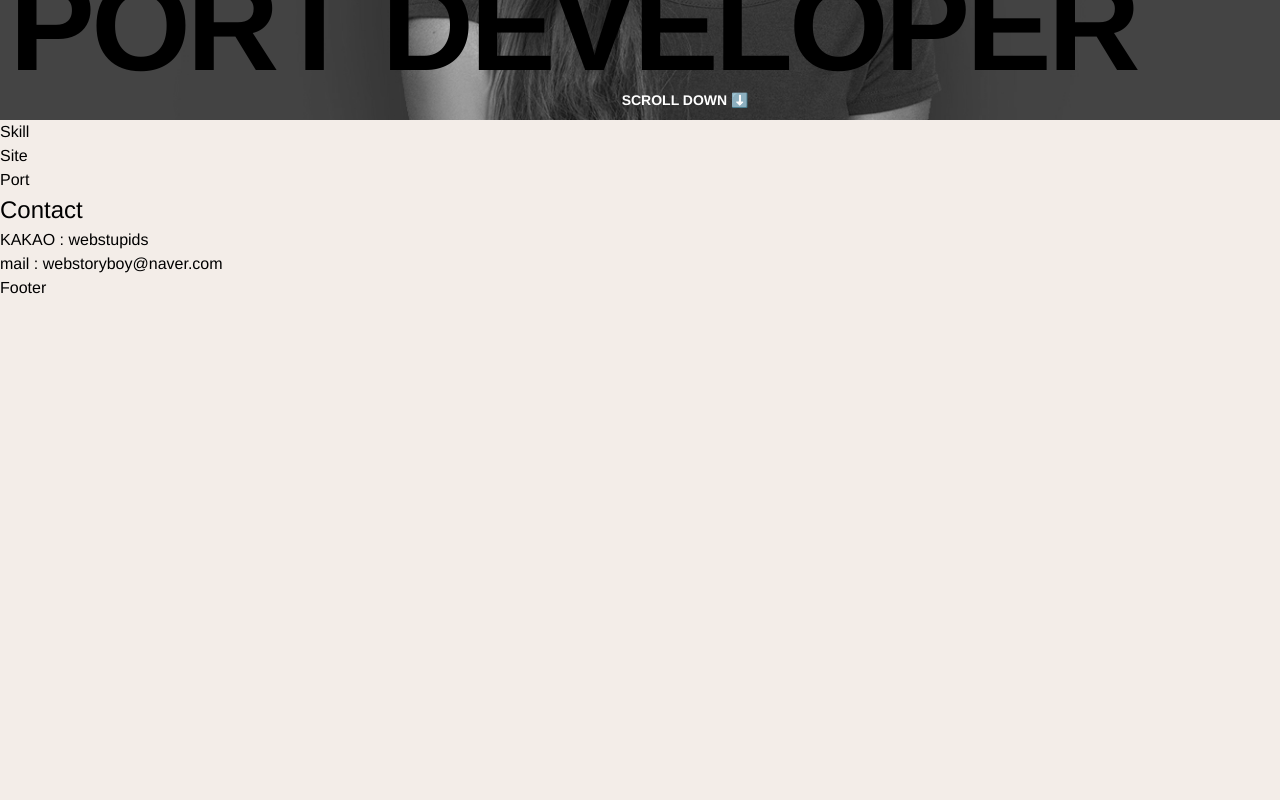
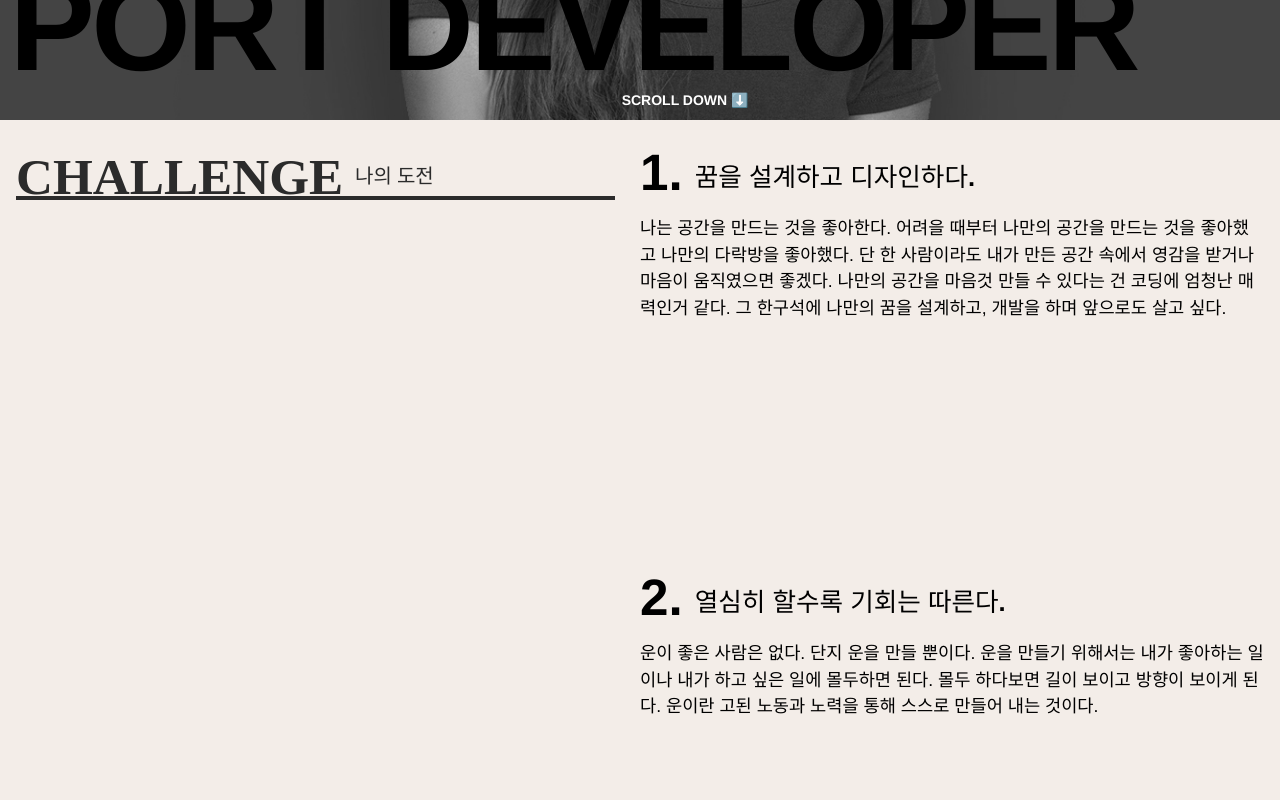
Before and after one commit to yun-narae/learn-next-portfolio, a Next.js app: page / in a window 1280 px wide. Shown: the part 680-1480 px from the top of the page. Before the commit the page ends 980 px from the top, so only its background shows below. Built offline with nearby package versions, Linux system fonts and the light colour scheme; a web font is replaced by a local one.

Commit message:
스킬 완료

```diff
--- a/src/assets/scss/section/_skill.scss
+++ b/src/assets/scss/section/_skill.scss
@@ -0,0 +1,83 @@
+.skill__inner {
+    padding: 16px;
+    display: flex;
+    justify-content: space-between;
+
+    @media (max-width: 800px){
+        flex-direction: column;
+    }
+
+    .skill__title {
+        position: sticky;
+        top: 70px;
+        left: 0;
+        width: 48%;
+        height: 5vw;
+        font-size: 4vw;
+        font-weight: 900;
+        line-height: 1.6;
+        font-family: var(--mainKor-font);
+        text-transform: uppercase;
+        color: var(--black100);
+        border-bottom: 4px solid var(--black100);
+        display: flex;
+        white-space: nowrap;
+
+
+        @media (max-width: 800px){
+            width: 100%;
+            margin-bottom: 10vw;
+            font-size: 30px;
+            height: auto;
+            top: 68px;
+            background-color: var(--mainBg-color);
+        }
+
+        em {
+            align-self: self-end;
+            display: block;
+            font-size: 1.25rem;
+            font-weight: 400;
+            line-height: 2;
+            margin-left: 12px;
+        }
+    }
+    .skill__desc {
+        width: 50%;
+
+        @media (max-width: 800px){
+            width: 100%;
+        }
+
+        h3 {
+            font-size: 2vw;
+            margin-bottom: 1vw;
+            font-weight: 800;
+            @media (max-width: 800px){
+                font-size: 5vw;
+            }
+        }
+
+        span {
+            display: inline-block;
+            transform: translateY(4px);
+            margin-right: 12px;
+            font-size: 4vw;
+            line-height: 1;
+            font-weight: 900;
+            line-height: 1.3;
+            font-family: var(--mainNum-font);
+
+            @media (max-width: 800px){
+                font-size: 15vw;
+            }
+        }
+
+        p {
+            margin-bottom: 30vh;
+            font-size: 1.1rem;
+            line-height: 1.5;
+            font-weight: 500;
+        }
+    }
+}
--- a/src/components/Skill.jsx
+++ b/src/components/Skill.jsx
@@ -1,9 +1,22 @@
-import React from 'react'
+import React from "react";
+import { skillText } from "../constants"
 
 const Skill = () => {
-  return (
-    <div>Skill</div>
-  )
-}
+    return (
+        <section id="skill">
+            <div className="skill__inner">
+                <h2 className="skill__title">Challenge <em>나의 도전</em></h2>
+                <div className="skill__desc">
+                    {skillText.map((skill, key) => (
+                        <div key={key}>
+                            <h3><span>{key+1}.</span>{skill.title}</h3>
+                            <p>{skill.desc}</p>
+                        </div>
+                    ))}
+                </div>
+            </div>
+        </section>
+    );
+};
 
-export default Skill
+export default Skill;
```
